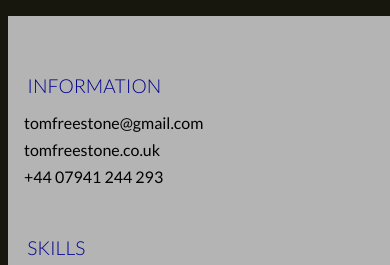
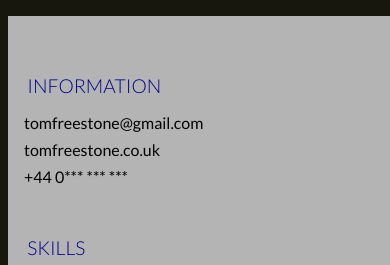
Before and after one commit to tomltd/CV, a plain HTML site: page index.html in a window 390 px wide. Shown: the top 265 px of the page. Drawn offline with Linux system fonts and the light colour scheme.

Commit message:
removed phone

```diff
--- a/index.html
+++ b/index.html
@@ -48,7 +48,7 @@
       <h2>Information</h2>
       <p>tomfreestone@gmail.com</p>
       <p>tomfreestone.co.uk</p>
-      <p>+44 07941 244 293</p>
+      <p>+44 0*** *** ***</p>
       <!--<h2>LANGUAGES</h2>
       <p>HTML5</p>
       <p>CSS3</p>
```
